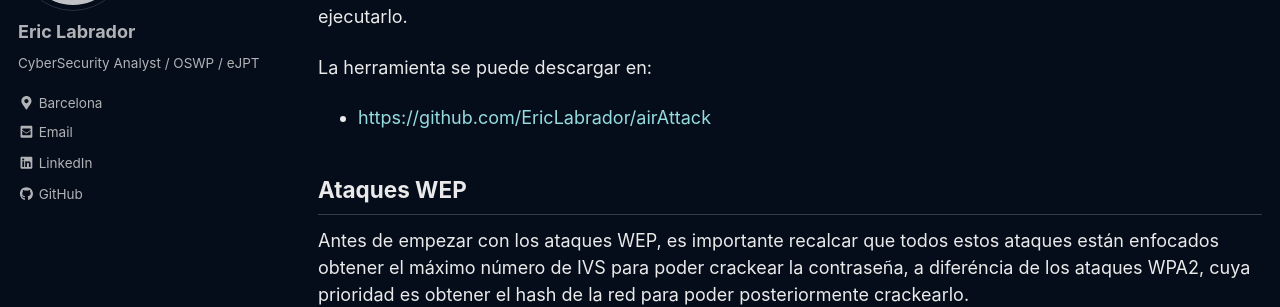
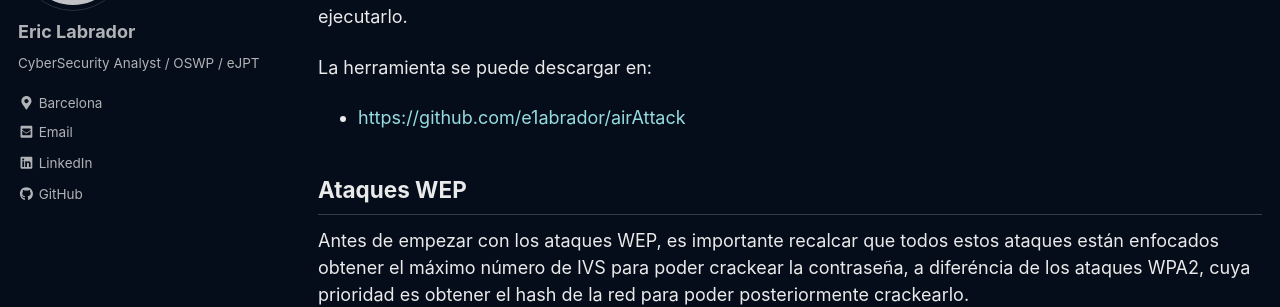
Before and after one commit to EricLabrador/web, a Jekyll site: the page built from _posts/2021-06-27-airAttack.md, in a window 1280 px wide and 900 px high, scrolled down 571 px. Shown: the part 153-460 px from the top of the window. Built offline with Jekyll 4.4.1, drawn with Linux system fonts in a browser that asks for light colours; cached includes are drawn as plain includes; a script that is not in the unit is left out.

Commit message:
cambio de nombre de git

```diff
--- a/_config.yml
+++ b/_config.yml
@@ -16,7 +16,7 @@ minimal_mistakes_skin    : "haxor" # "air", "aqua", "contrast", "dark", "dirt",
 
 # Site Settings
 locale                   : "en-US"
-title                    : "EricLabrador.io"
+title                    : "e1abrador.io"
 title_separator          : "-"
 name                     : "Eric Labrador"
 description              : # "Posts about security, CTFs and networking"
@@ -114,7 +114,7 @@ author:
   flickr           :
   facebook         :
   foursquare       :
-  github           : "EricLabrador"
+  github           : "e1abrador"
   gitlab           :
   google_plus      :
   keybase          : # "snowscan"
--- a/_posts/2021-06-27-airAttack.md
+++ b/_posts/2021-06-27-airAttack.md
@@ -24,7 +24,7 @@ En este artículo, explicaré cada ataque que puede utilizarse en airAttack, la
 
 La herramienta se puede descargar en:
 
-* [https://github.com/EricLabrador/airAttack](https://github.com/EricLabrador/airAttack)
+* [https://github.com/e1abrador/airAttack](https://github.com/e1abrador/airAttack)
 
 <h2> Ataques WEP </h2>
 
```
Also changed, not shown: 10 other files.
